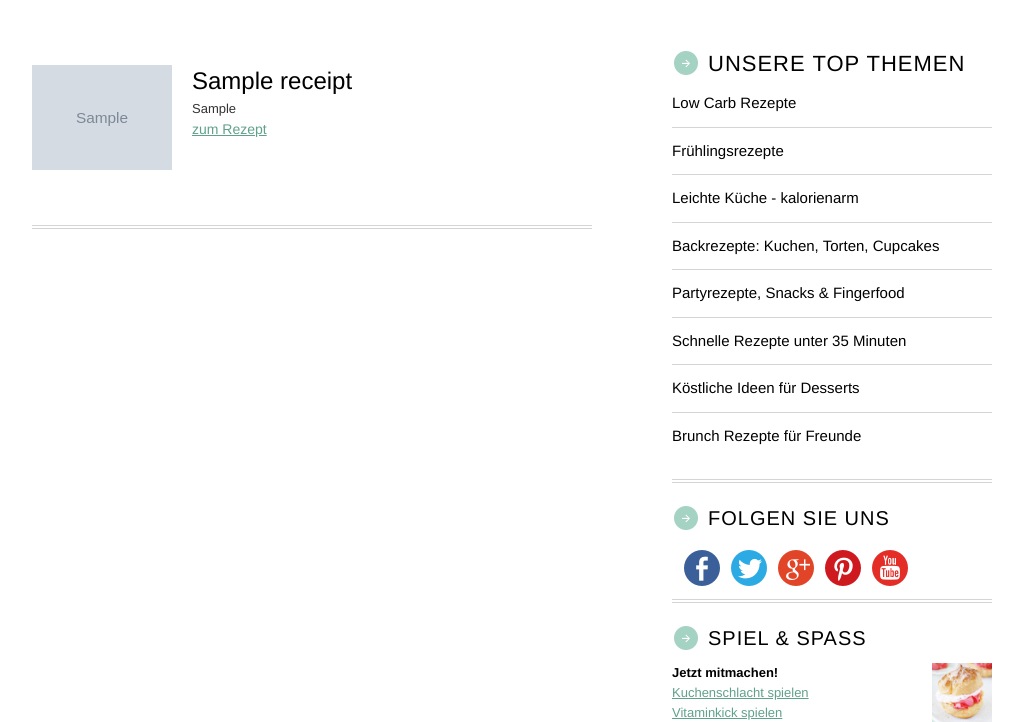
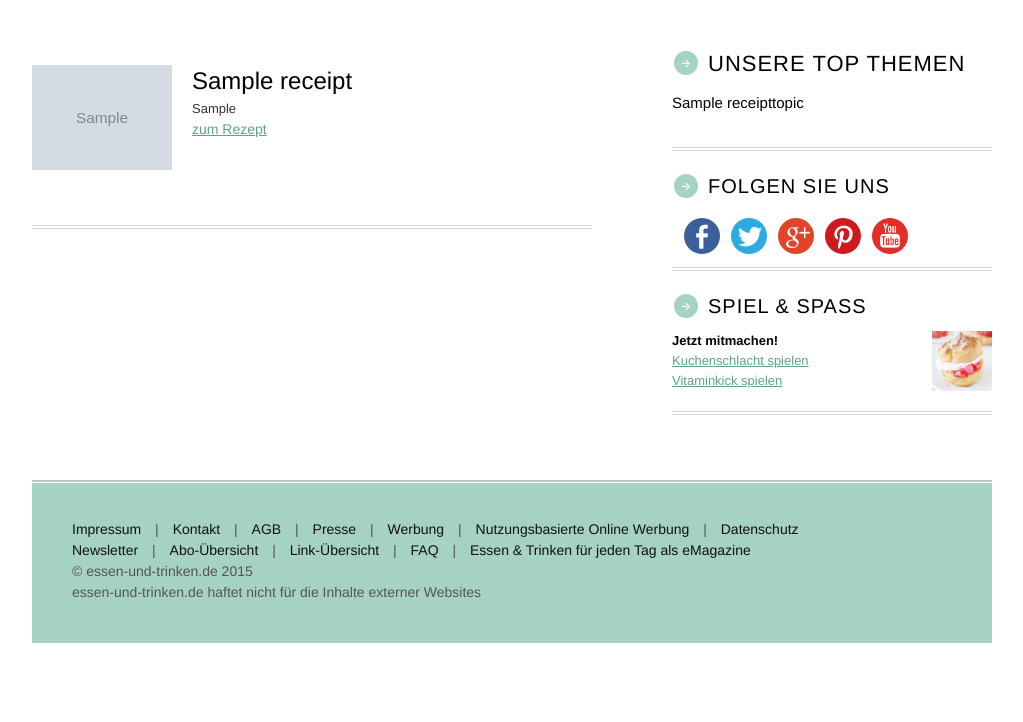
Before and after one commit to mrommel/SmartRecipe, a Django app: page /data/index/ in a window 1280 px wide. Shown: the part 119-841 px from the top of the page, without its empty margins (58-1081 px from the left). After the commit the page ends 762 px from the top, so only its background shows below. Run offline with Django 3.2, Linux system fonts and the light colour scheme; tables that the repository leaves empty hold one stand-in row (values such as "Sample post"); grey boxes marked "Sample" are stand-in pictures; some libraries are stand-ins or nearby versions.

Commit message:
enhancements

```diff
--- a/smartreceipt/data/admin.py
+++ b/smartreceipt/data/admin.py
@@ -1,7 +1,7 @@
 from django.contrib import admin
 
 # Register your models here.
-from data.models import IntegrientType, Integrient, Receipt, ReceiptIntegrientRelation, ReceiptCategory, ReceiptCategoryRelation
+from data.models import IntegrientType, Integrient, Receipt, ReceiptIntegrientRelation, ReceiptCategory, ReceiptCategoryRelation, ReceiptTopic
 from data.forms import ReceiptAdmin
 
 admin.site.register(IntegrientType)
@@ -10,3 +10,4 @@ admin.site.register(Receipt, ReceiptAdmin)
 admin.site.register(ReceiptIntegrientRelation)
 admin.site.register(ReceiptCategory)
 admin.site.register(ReceiptCategoryRelation)
+admin.site.register(ReceiptTopic)
--- a/smartreceipt/data/models.py
+++ b/smartreceipt/data/models.py
@@ -140,3 +140,38 @@ class ReceiptCategoryRelation(models.Model):
 
 	def __unicode__(self):
 		return u'%s -> %s' % (self.receipt, self.receiptCategory)
+
+"""
+	class of a ReceiptTopic
+"""
+class ReceiptTopic(models.Model):
+	name = models.CharField(max_length=50)
+	parentReceiptTopic = models.ForeignKey("self", blank=True, null=True)
+
+	def path(self):
+		if self.parentReceiptTopic is None:
+			return self.name
+		else:
+			return u'%s - %s' % (self.parentReceiptTopic.path(), self.name)
+
+	def url(self):
+		return '/data/topic/%d/%s.html' % (self.id, self.name.replace(' ', '_').lower())
+
+	def children(self):
+		return ReceiptTopic.objects.filter(parentReceiptTopic = self)
+
+	def receipts(self):
+		return ReceiptTopicRelation.objects.filter(receiptTopic = self)
+
+	def __unicode__(self):
+		return u'%s' % (self.path())
+
+"""
+	class of a ReceiptTopicRelation
+"""
+class ReceiptTopicRelation(models.Model):
+	receipt = models.ForeignKey(Receipt)
+	receiptTopic = models.ForeignKey(ReceiptTopic)
+
+	def __unicode__(self):
+		return u'%s -> %s' % (self.receipt, self.receiptTopic)
--- a/smartreceipt/data/templates/base.html
+++ b/smartreceipt/data/templates/base.html
@@ -19,7 +19,7 @@
 	<div id="adsWrapper" class="wrapper">
     	<div id="maindiv">
 			<div id="header">
-    			<a href="/">
+    			<a href="/data/index/">
     				<img src="{% static 'data/images/0200_essen-und-trinken.gif' %}" alt="essen und trinken" class="floatLeft" />
     			</a>
     			<div id="topnavi">
@@ -127,21 +127,8 @@
 
 			<div class="sidebar_other">
 				<div id="contentRight" class="floatLeft">
-					<div id="food_static_rechts">
-						<!-- sidebar -->
-						<!-- sidebar box 1 -->
-						<div class="sidebar_linklist">
-							<div class="headline">Unsere Top Themen</div>
-							<div class="link"><a href="/low-carb" fptrack="15">Low Carb Rezepte</a></div>
-							<div class="link"><a href="/fruehlingsrezepte" fptrack="15">Frühlingsrezepte</a></div>
-							<div class="link"><a href="/leichte-rezepte" fptrack="15">Leichte Küche - kalorienarm</a></div>
-							<div class="link"><a href="/backen" fptrack="15">Backrezepte: Kuchen, Torten, Cupcakes</a></div>
-							<div class="link"><a href="/partyrezepte" fptrack="15">Partyrezepte, Snacks &amp; Fingerfood</a></div>
-							<div class="link"><a href="/schnelle-rezepte" fptrack="15">Schnelle Rezepte unter 35 Minuten </a></div>
-							<div class="link"><a href="/data/category/16/dessert.html" fptrack="15">Köstliche Ideen für Desserts</a></div>
-							<div class="link"><a href="/brunch" fptrack="15">Brunch Rezepte für Freunde</a></div>
-						</div>
-					</div>
+					{% block sidebar %}
+					{% endblock %}
 
 					<!-- sidebar box 2 -->
 					<div class="teaserbox_rechts">
--- a/smartreceipt/data/templates/data/index.html
+++ b/smartreceipt/data/templates/data/index.html
@@ -44,3 +44,18 @@
 	</div>
 </div>
 {% endblock %}
+
+{% block sidebar %}
+<div id="food_static_rechts">
+	<div class="sidebar_linklist">
+		<div class="headline">Unsere Top Themen</div>
+		{% if topic_list %}
+			{% for topic in topic_list %}
+				<div class="link"><a href="{{ topic.url }}">{{ topic.name }}</a></div>
+			{% endfor %}
+		{% else %}
+			<p>No topics are available.</p>
+		{% endif %}
+	</div>
+</div>
+{% endblock %}
--- a/smartreceipt/data/templates/data/receipts.html
+++ b/smartreceipt/data/templates/data/receipts.html
@@ -2,6 +2,8 @@
 
 {% load staticfiles %}
 {% load i18n %}
+
+{% block title %}Rezepte{% endblock %}
 
 {% block scripts %}
 <style>
--- a/smartreceipt/data/views.py
+++ b/smartreceipt/data/views.py
@@ -8,31 +8,42 @@ from operator import attrgetter
 from django.http import Http404
 import json
 
-from data.models import Receipt, ReceiptCategory, Integrient, ReceiptIntegrientRelation
+from data.models import Receipt, ReceiptCategory, Integrient, ReceiptIntegrientRelation, ReceiptTopic
 
 def index(request):
+	# get all receipts
 	receipt_list = Receipt.objects.all
+	# get root topics
+	topic_list = ReceiptTopic.objects.filter(parentReceiptTopic = None)
+	# load template
 	template = loader.get_template('data/index.html')
+	# prepare context
 	context = RequestContext(request, {
 		'receipt_list': receipt_list,
+		'topic_list': topic_list,
 	})
 	return HttpResponse(template.render(context))
 
 def receipts(request):
+	# get all receipts
 	receipt_list = Receipt.objects.all
+	# load template
 	template = loader.get_template('data/receipts.html')
+	# prepare context
 	context = RequestContext(request, {
 		'receipt_list': receipt_list,
 	})
 	return HttpResponse(template.render(context))
 
 def receipt(request, receipt_id):
+	# get receipt (or fail)
 	try:
 		receipt = Receipt.objects.get(pk=receipt_id)
 	except Receipt.DoesNotExist:
 		raise Http404("Receipt does not exist")
-
+	# load template
 	template = loader.get_template('data/receipt.html')
+	# prepare context
 	context = RequestContext(request, {
 		'receipt': receipt,
 	})
@@ -45,8 +56,9 @@ def category(request, category_id):
 		raise Http404("Category does not exist")
 
 	receipts = category.receipts()
-
+	# load template
 	template = loader.get_template('data/category.html')
+	# prepare context
 	context = RequestContext(request, {
 		'receipts': receipts,
 		'category': category,
@@ -55,8 +67,9 @@ def category(request, category_id):
 
 def categories(request):
 	categories = ReceiptCategory.objects.filter(parentReceiptCategory = None)
-
+	# load template
 	template = loader.get_template('data/categories.html')
+	# prepare context
 	context = RequestContext(request, {
 		'categories': categories,
 	})
@@ -72,8 +85,9 @@ def integrient_search(request):
 		integrient_name = integrient.name
 		integrient_name = integrient_name.replace(u'\xdf', '&szlig;')
 		integrient_name_list.append(str(integrient_name))
-
+	# load template
 	template = loader.get_template('data/integrient_search.html')
+	# prepare context
 	context = RequestContext(request, {
 		'receipt_list': receipt_list,
 		'integrient_list': integrient_list,
```
Also changed, not shown: smartreceipt/data/migrations/0011_auto_20150509_1607.py (added), smartreceipt/data/migrations/0012_receipttopicrelation.py (added).
